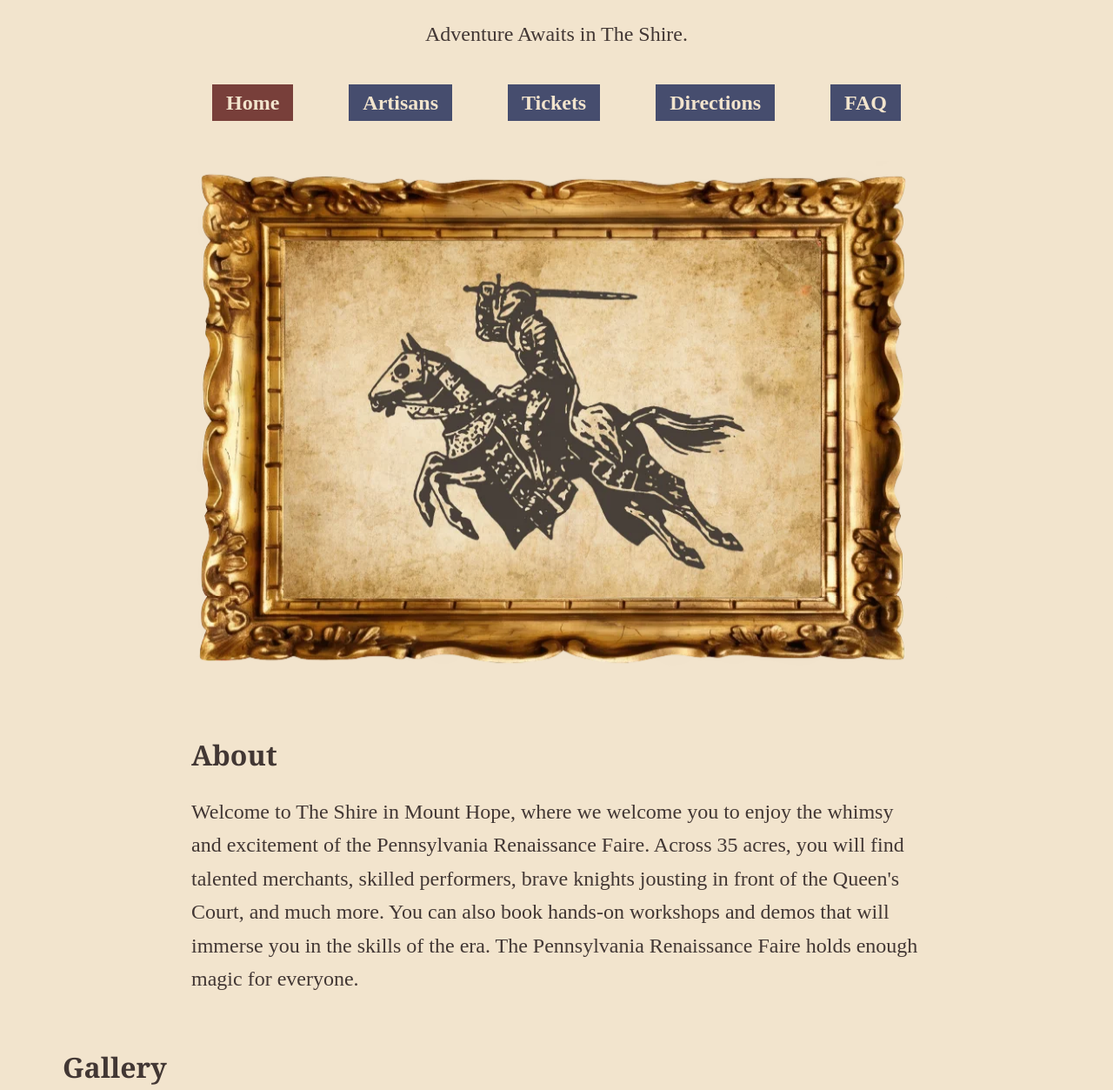
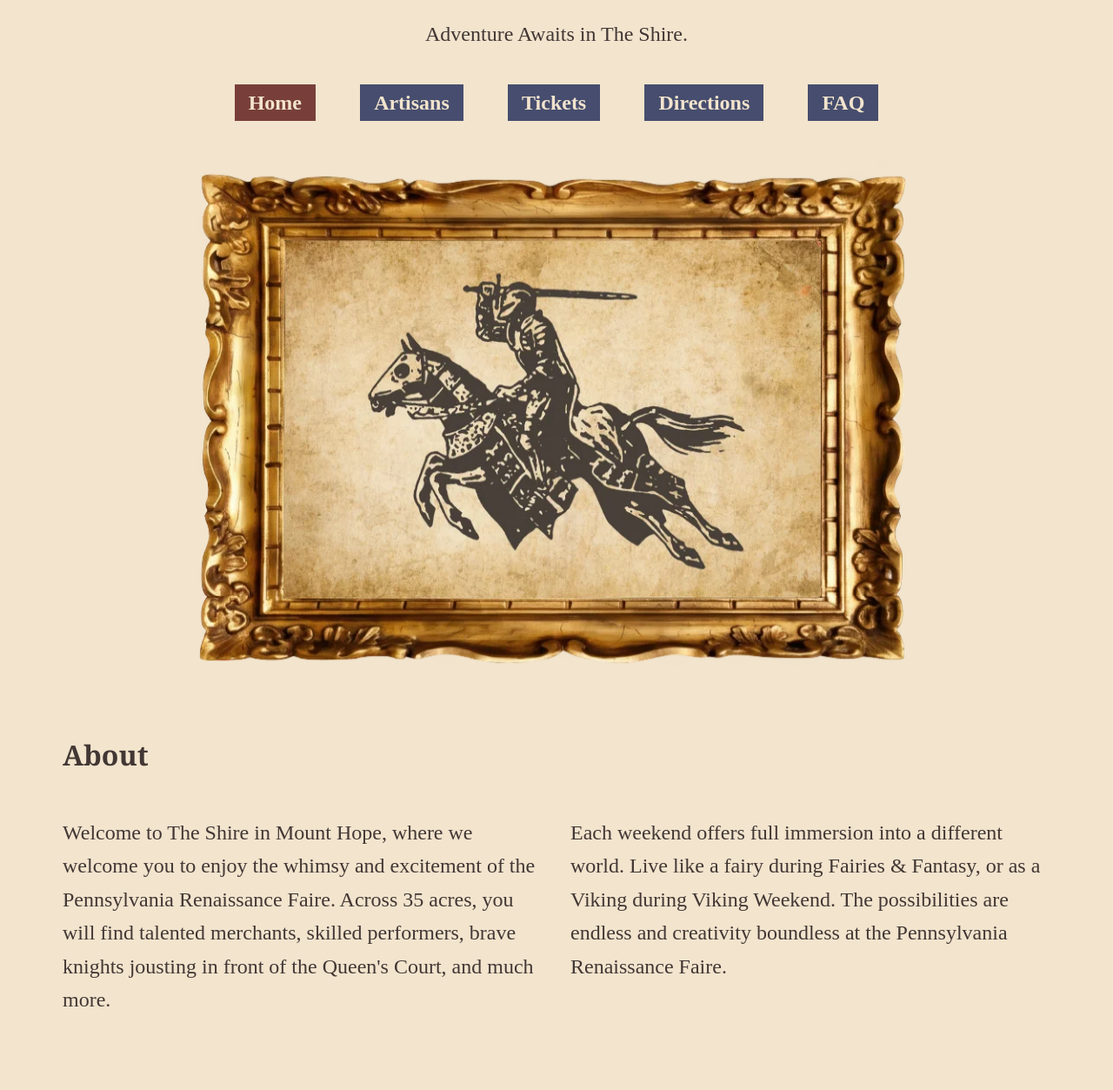
Before and after one commit to ashlynfirlik/Pennsylvania-Renaissance-Faire, a plain HTML site: page index.html in a window 1280 px wide. Shown: the part 166-1419 px from the top of the page at 87% size. Drawn offline with Linux system fonts and the light colour scheme; a web font is replaced by a local one.

Commit message:
added column to about

```diff
--- a/index.html
+++ b/index.html
@@ -42,7 +42,10 @@
     <main>
         <section class="about section-margin">
             <h2>About</h2>
-            <p class="description">Welcome to The Shire in Mount Hope, where we welcome you to enjoy the whimsy and excitement of the Pennsylvania Renaissance Faire. Across 35 acres, you will find talented merchants, skilled performers, brave knights jousting in front of the Queen's Court, and much more. You can also book hands-on workshops and demos that will immerse you in the skills of the era. The Pennsylvania Renaissance Faire holds enough magic for everyone.</p>
+            <div class="about-columns">
+                <p class="description">Welcome to The Shire in Mount Hope, where we welcome you to enjoy the whimsy and excitement of the Pennsylvania Renaissance Faire. Across 35 acres, you will find talented merchants, skilled performers, brave knights jousting in front of the Queen's Court, and much more.</p>
+                <p class="description">Each weekend offers full immersion into a different world. Live like a fairy during Fairies & Fantasy, or as a Viking during Viking Weekend. The possibilities are endless and creativity boundless at the Pennsylvania Renaissance Faire.</p>
+             </div>
         </section>
         <section class="gallery section-margin">
             <h2>Gallery</h2>
--- a/style.css
+++ b/style.css
@@ -136,6 +136,7 @@
         font-size: var(--font-xl);
         color: var(--clr-primary);
         margin-bottom: 0;
+        text-align: center;
     }
 
     .tagline {
@@ -146,7 +147,7 @@
         display: flex;
         justify-content: center;
         list-style: none;
-        gap: var(--space-xl);
+        gap: clamp(var(--space-md), 4vw, var(--space-xl));
         flex-wrap: wrap;
         padding-left: 0;
     }
@@ -191,6 +192,12 @@
     .about {
         width: fit-content;
         margin-inline: auto;
+    }
+
+    .about-columns {
+        display: grid;
+        grid-template-columns: 1fr;
+        gap: var(--space-lg);
     }
 
     .description {
@@ -323,6 +330,10 @@
         .entrances-layout {
             grid-template-columns: 1.5fr 1fr;
         }
+
+        .about-columns {
+            grid-template-columns: repeat(2, 1fr);
+        }
     }
 
     .faq-container {
```
